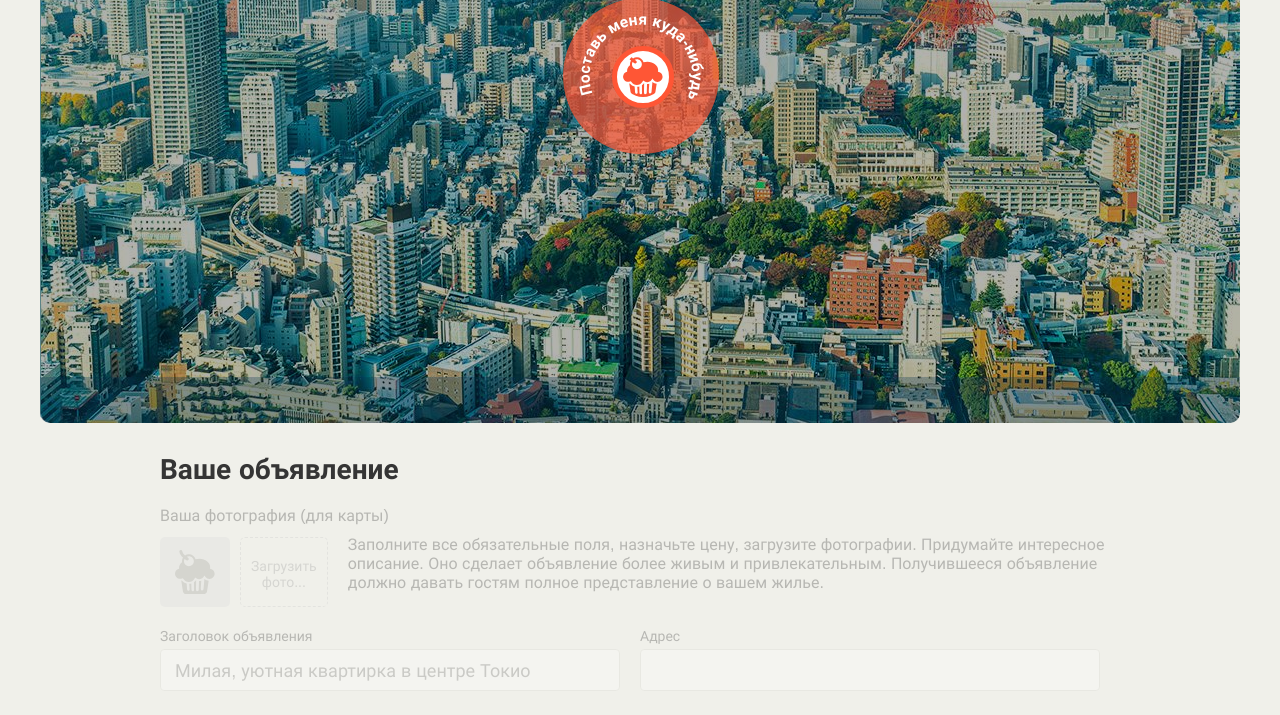
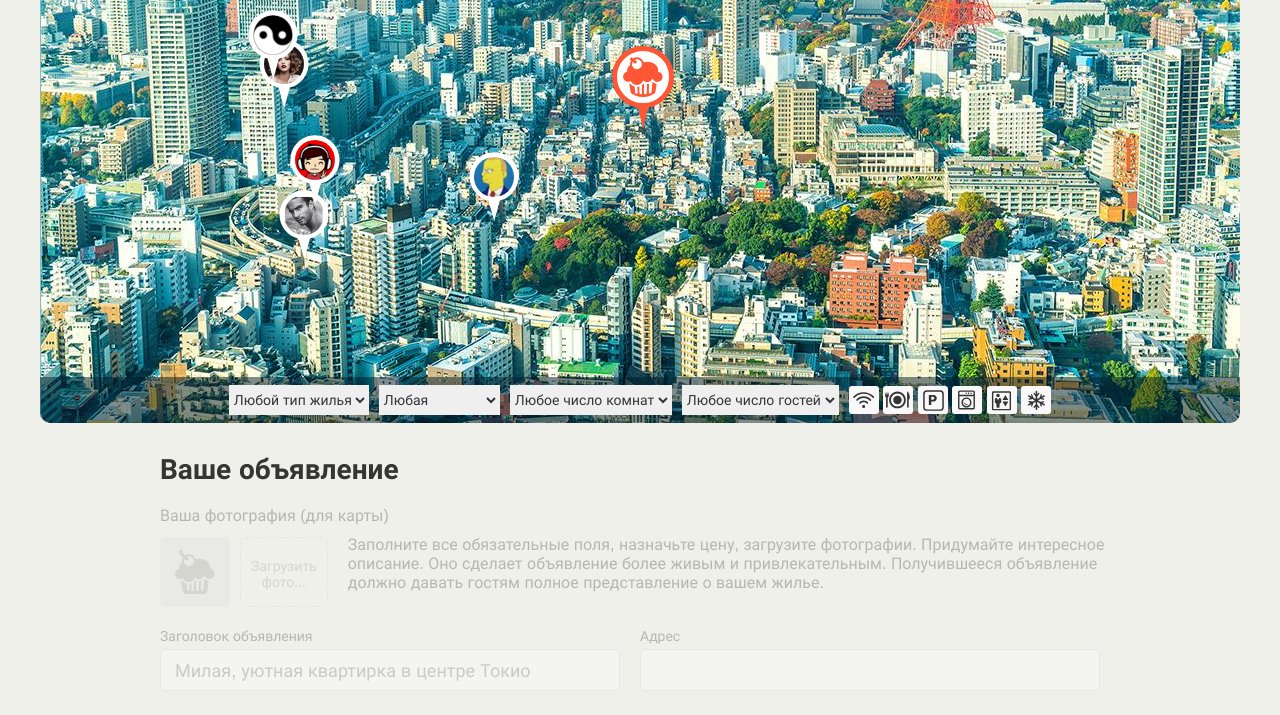
Before and after one commit to DmitryGytnikov/1477249-keksobooking-21, a website: page index.html in a window 1280 px wide. Shown: the part 327-1042 px from the top of the page. Drawn offline with Linux system fonts and the light colour scheme.

Commit message:
Добавляет ДЗ "3.17. больше деталей (часть 1)": цель научиться генерировать моки и воспользоваться шаблонизацией для отрисовки их в разметку страницы.

```diff
--- a/index.html
+++ b/index.html
@@ -230,7 +230,9 @@
 
   <!-- Метка объявления -->
   <template id="pin">
-    <button type="button" class="map__pin" style="left: 200px; top: 400px;"><img src="img/avatars/user07.png" width="40" height="40" draggable="false" alt="Метка объявления"></button>
+    <button type="button" class="map__pin" style="left: 200px; top: 400px;">
+      <img src="img/avatars/user07.png" width="40" height="40" draggable="false" alt="Метка объявления">
+    </button>
   </template>
 
   <!-- Сообщение об успешном создании объявления -->
@@ -248,5 +250,7 @@
     </div>
   </template>
 
+  <script src="js/main.js"></script>
+
 </body>
 </html>
--- a/js/main.js
+++ b/js/main.js
@@ -0,0 +1,113 @@
+'use strict';
+
+const MAP = `.map`;
+const MAP_TUMBLER = `map--faded`;
+const MAP_PINS = document.querySelector(`.map__pins`);
+const PIN_TEMPLATE = document.querySelector(`#pin`)
+  .content
+  .querySelector(`button`);
+const MAP_WIDTH = document.querySelector(`.map__pins`).offsetWidth;
+// console.log(MAP_WIDTH);
+const PLACE_TYPE = [`palace`, `flat`, `house`, `bungalow`];
+const CHECK_TIME = [`12:00`, `13:00`, `14:00`];
+const FEATURES_LIST = [`wifi`, `dishwasher`, `parking`, `washer`, `elevator`, `conditioner`];
+const PHOTOS = [`http://o0.github.io/assets/images/tokyo/hotel1.jpg`, `http://o0.github.io/assets/images/tokyo/hotel2.jpg`, `http://o0.github.io/assets/images/tokyo/hotel3.jpg`];
+const MAP_Y_TOP = 130;
+const MAP_Y_BOTTOM = 630;
+const FRAGMENT = document.createDocumentFragment();
+const OFFERS_NUMBER = 8;
+
+let getRandomNumber = (num) => {
+  return (Math.round(Math.random() * num));
+};
+
+let getRandomElement = (arr) => {
+  return arr[Math.round(Math.random() * Math.round(arr.length - 1))];
+};
+
+let getRandomArray = (arr) => {
+  let newArray = [];
+
+  newArray = arr.slice(getRandomNumber(arr.length - 1));
+
+  return newArray;
+};
+
+let removeClass = (element, className, removableClassName) => {
+  element.querySelector(className).classList.remove(removableClassName);
+};
+
+let getAvatar = (num) => {
+  let avatar = ``;
+
+  avatar = `img/avatars/user0` + num + `.png`;
+
+  return avatar;
+};
+
+let getPrice = (num) => {
+  let price;
+
+  price = 1000 * num;
+
+  return price;
+};
+
+let renderOffersList = (num) => {
+  let offer = [];
+
+  for (let i = 0; i < num; i++) {
+    let locationX = Math.round(Math.random() * (MAP_WIDTH - 50));
+    let locationY = Math.round(Math.random() * (MAP_Y_BOTTOM - MAP_Y_TOP)) + MAP_Y_TOP;
+
+    offer[i] = {
+      "author": {
+        "avatar": getAvatar(i + 1)
+      },
+      "offer": {
+        "title": `Уютная квартира в центре Кексограда`,
+        "address": locationX + `, ` + locationY,
+        "price": getPrice(getRandomNumber(9) + i),
+        "type": getRandomElement(PLACE_TYPE),
+        "rooms": getRandomNumber(3) + 1,
+        "guests": getRandomNumber(2),
+        "checkin": getRandomElement(CHECK_TIME),
+        "checkout": getRandomElement(CHECK_TIME),
+        "features": getRandomArray(FEATURES_LIST),
+        "description": `Аутентичное жилье в историческом центре города. Все главные достопримечательности в пешей доступности.`,
+        "photos": getRandomArray(PHOTOS),
+      },
+      "location": {
+        "x": locationX,
+        "y": locationY,
+      }
+    };
+  }
+
+  return offer;
+};
+
+let offersList = renderOffersList(OFFERS_NUMBER);
+// console.log(offersList);
+
+let renderPin = (pin) => {
+  const PIN_ELEMENT = PIN_TEMPLATE.cloneNode(true);
+  const PIN_IMG = PIN_ELEMENT.querySelector(`img`);
+
+  PIN_IMG.src = pin.author.avatar;
+  PIN_IMG.alt = pin.offer.title;
+
+  PIN_ELEMENT.style.left = `${pin.location.x - (PIN_ELEMENT.offsetWidth / 2)}px`;
+  PIN_ELEMENT.style.top = `${pin.location.y - PIN_ELEMENT.offsetHeight}px`;
+
+  return PIN_ELEMENT;
+};
+
+for (let i = 0; i < offersList.length; i++) {
+  FRAGMENT.appendChild(renderPin(offersList[i]));
+}
+
+MAP_PINS.appendChild(FRAGMENT);
+// console.log(MAP_PINS.children);
+
+removeClass(document, MAP, MAP_TUMBLER);
```
